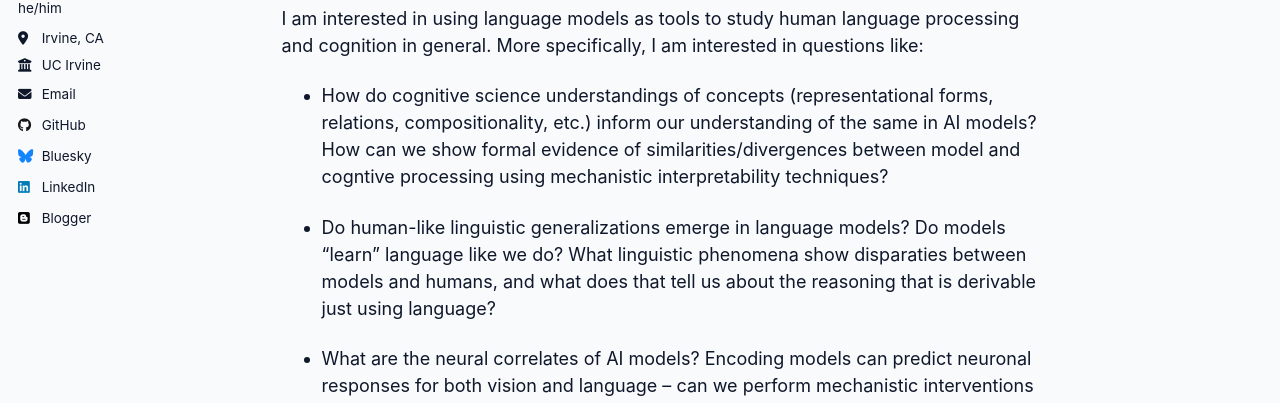
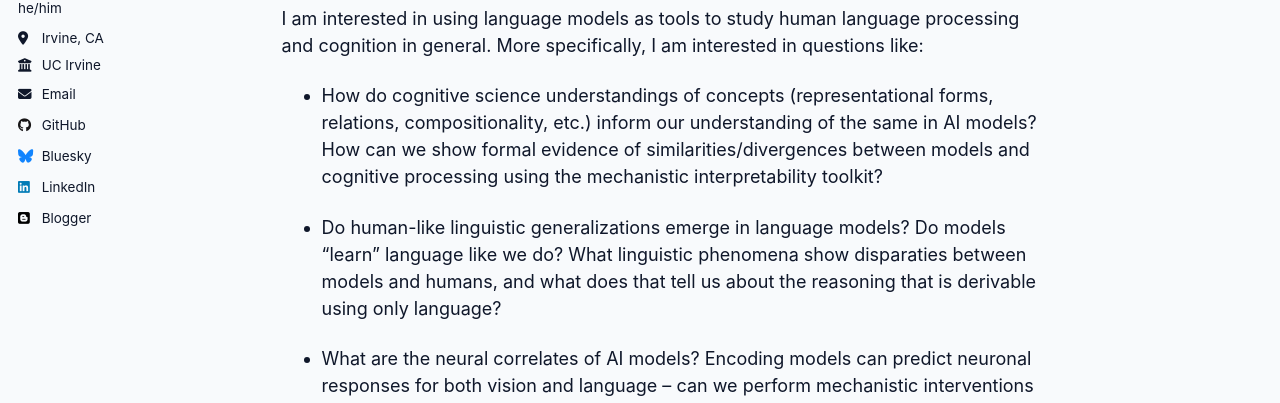
Before and after one commit to ombbhatt/ombbhatt.github.io, a Jekyll site: the page built from _pages/about.md, in a window 1280 px wide and 900 px high. Shown: the part 318-721 px from the top of the window. Built offline with Jekyll 4.4.1, drawn with Linux system fonts in a browser that asks for light colours.

Commit message:
updated about text again

```diff
--- a/_pages/about.md
+++ b/_pages/about.md
@@ -55,9 +55,9 @@ Since Summer 2025, I have joined the [Relational Cognition Lab](https://www.relc
 
 I am interested in using language models as tools to study human language processing and cognition in general. More specifically, I am interested in questions like:
 
-- How do cognitive science understandings of concepts (representational forms, relations, compositionality, etc.) inform our understanding of the same in AI models? How can we show formal evidence of similarities/divergences between model and cogntive processing using mechanistic interpretability techniques?
+- How do cognitive science understandings of concepts (representational forms, relations, compositionality, etc.) inform our understanding of the same in AI models? How can we show formal evidence of similarities/divergences between models and cognitive processing using the mechanistic interpretability toolkit?
 
-- Do human-like linguistic generalizations emerge in language models? Do models "learn" language like we do? What linguistic phenomena show disparaties between models and humans, and what does that tell us about the reasoning that is derivable just using language?
+- Do human-like linguistic generalizations emerge in language models? Do models "learn" language like we do? What linguistic phenomena show disparaties between models and humans, and what does that tell us about the reasoning that is derivable using only language?
 
 - What are the neural correlates of AI models? Encoding models can predict neuronal responses for both vision and language -- can we perform mechanistic interventions on them to identify brain-like architectural components? Can we find neural circuits or do lesion-like experiments with models?
 
```
